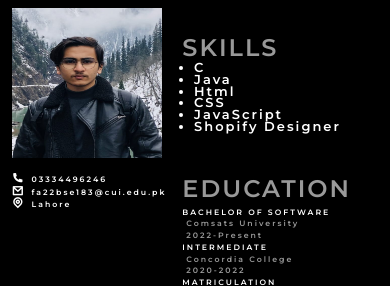
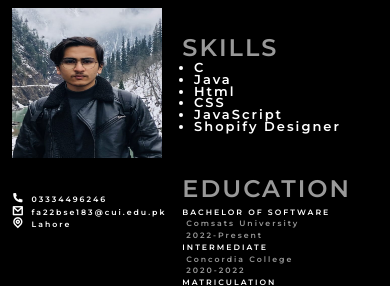
Before and after one commit to ajabbar17/CV, a plain HTML site: page index.html in a window 390 px wide. Shown: the top 286 px of the page. Drawn offline with nearby package versions, Linux system fonts and the light colour scheme.

Commit message:
Update style.css

```diff
--- a/style.css
+++ b/style.css
@@ -338,7 +338,7 @@ letter-spacing: 4px;
 
       .cv-leftcontent .contact-info {
         grid-row: 1 / span 1; /* Position contact info in the second row */
-        margin-top: -70px;
+        margin-top: -50px;
 
     }
       .contact-info ul{
```
